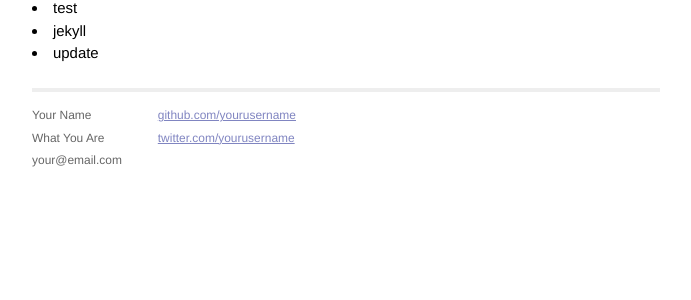
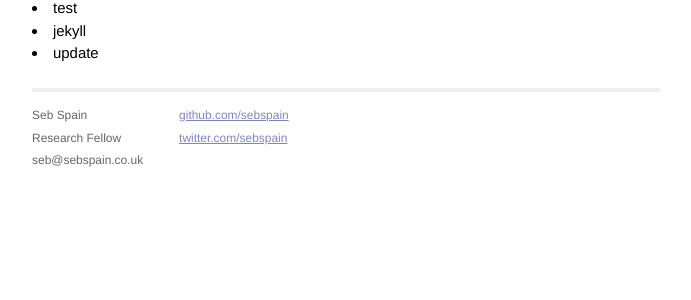
Before and after one commit to sebspain/sebspain.github.io, a Jekyll site: the page built from index.html, in a window 1280 px wide. Shown: the part 462-762 px from the top of the page, without its empty margins (294-985 px from the left). Built offline with Jekyll 4.4.1, drawn with Linux system fonts in a browser that asks for light colours.

Commit message:
updated contacts in templates

```diff
--- a/_layouts/default.html
+++ b/_layouts/default.html
@@ -27,15 +27,15 @@
             <div class="footer">
               <div class="contact">
                 <p>
-                  Your Name<br />
-                  What You Are<br />
-                  your@email.com
+                  Seb Spain<br />
+                  Research Fellow<br />
+                  seb@sebspain.co.uk
                 </p>
               </div>
               <div class="contact">
                 <p>
-                  <a href="http://github.com/yourusername/">github.com/yourusername</a><br />
-                  <a href="http://twitter.com/yourusername/">twitter.com/yourusername</a><br />
+                  <a href="http://github.com/sebspain/">github.com/sebspain</a><br />
+                  <a href="http://twitter.com/sebspain/">twitter.com/sebspain</a><br />
                 </p>
               </div>
             </div>
```
